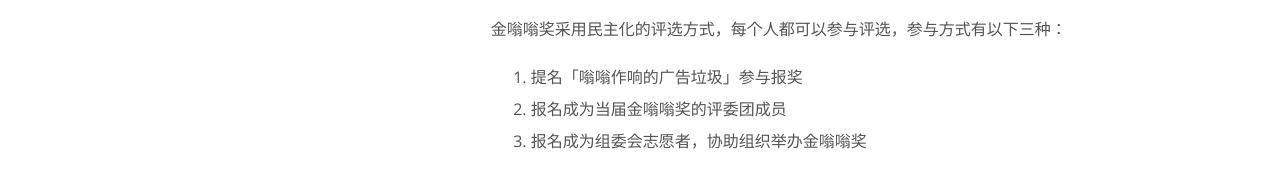
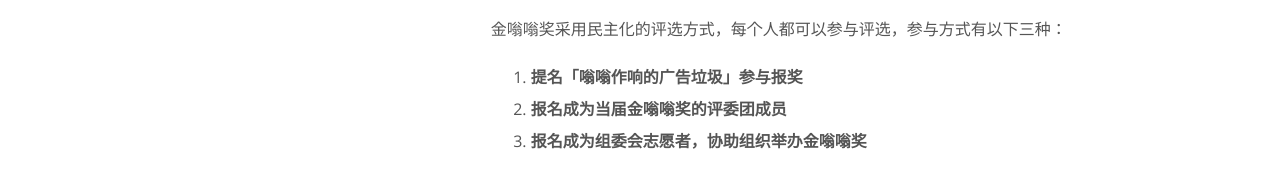
Before and after one commit to xixiprincess946/xixiprincess946.github.io, a plain HTML site: page 2020/07/07/intro2/index.html in a window 1280 px wide. Shown: the part 1127-1314 px from the top of the page. Drawn offline with nearby package versions, Linux system fonts and the light colour scheme; a script that the page names is missing.

Commit message:
Site updated: 2020-07-07 18:39:39

```diff
--- a/2020/07/07/intro2/index.html
+++ b/2020/07/07/intro2/index.html
@@ -86,9 +86,9 @@
 <p>垃圾广告会在我们的脑子里嗡嗡作响，用欺骗和重复制造虚假的欲望，让我们跳进或大或小的消费陷阱里。有趣的是，在广告行业里，嗡嗡（Social Buzz)这个词，正是他们衡量广告成功与否的重要标准，他们用浏览量、话题讨论度等数据指标来代表嗡嗡的效果，嗡嗡声越大，广告就越成功。</p>
 <p>金嗡嗡奖采用民主化的评选方式，每个人都可以参与评选，参与方式有以下三种：</p>
 <ol>
-<li>提名「嗡嗡作响的广告垃圾」参与报奖</li>
-<li>报名成为当届金嗡嗡奖的评委团成员</li>
-<li>报名成为组委会志愿者，协助组织举办金嗡嗡奖</li>
+<li><strong>提名「嗡嗡作响的广告垃圾」参与报奖</strong></li>
+<li><strong>报名成为当届金嗡嗡奖的评委团成员</strong></li>
+<li><strong>报名成为组委会志愿者，协助组织举办金嗡嗡奖</strong></li>
 </ol>
 
 </div>
```
